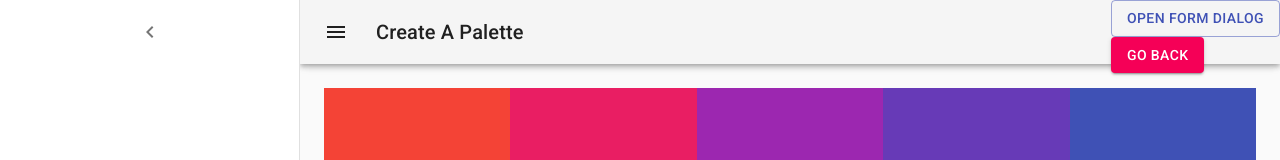
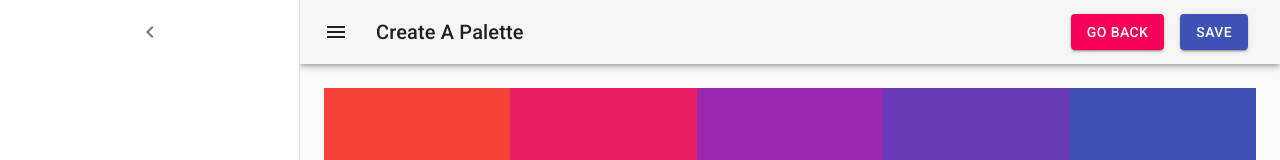
Before and after one commit to zomeru/zomify-colors, a React (Create React App) app: page /palette/new in a window 1280 px wide. Shown: the top 160 px of the page. Built offline with nearby package versions, Linux system fonts and the light colour scheme.

Commit message:
Style PaletteMetaForm

```diff
--- a/src/components/PaletteFormNav.jsx
+++ b/src/components/PaletteFormNav.jsx
@@ -1,4 +1,4 @@
-import React, { useState, useEffect } from 'react';
+import React, { useState } from 'react';
 import { Link } from 'react-router-dom';
 import { makeStyles } from '@material-ui/core/styles';
 import PaletteMetaForm from './PaletteMetaForm';
@@ -22,6 +22,7 @@ const useStyles = makeStyles(theme => ({
     }),
     flexDirection: 'row',
     justifyContent: 'space-between',
+    alignItems: 'center',
     height: '64px',
   },
   appBarShift: {
@@ -35,11 +36,29 @@ const useStyles = makeStyles(theme => ({
   menuButton: {
     marginRight: theme.spacing(2),
   },
-  navBtns: {},
+  navBtns: {
+    marginRight: '24px',
+
+    '& a': {
+      textDecoration: 'none',
+    },
+  },
+  button: {
+    margin: '0 0.5rem',
+
+    '& a': {
+      textDecoration: 'none',
+    },
+  },
 }));
 
 const PaletteFormNav = ({ open, handleDrawerOpen, handleSubmit }) => {
   const classes = useStyles();
+  const [formShowing, setFormShowing] = useState(false);
+
+  const showForm = () => {
+    setFormShowing(true);
+  };
 
   return (
     <div className={classes.root}>
@@ -66,14 +85,26 @@ const PaletteFormNav = ({ open, handleDrawerOpen, handleSubmit }) => {
           </Typography>
         </Toolbar>
         <div className={classes.navBtns}>
-          <PaletteMetaForm handleSubmit={handleSubmit} />
           <Link to='/'>
-            <Button variant='contained' color='secondary'>
+            <Button
+              variant='contained'
+              color='secondary'
+              className={classes.button}
+            >
               Go back
             </Button>
           </Link>
+          <Button
+            variant='contained'
+            color='primary'
+            onClick={showForm}
+            className={classes.button}
+          >
+            Save
+          </Button>
         </div>
       </AppBar>
+      {formShowing && <PaletteMetaForm handleSubmit={handleSubmit} />}
     </div>
   );
 };
--- a/src/components/PaletteMetaForm.jsx
+++ b/src/components/PaletteMetaForm.jsx
@@ -35,26 +35,24 @@ const PaletteMetaForm = ({ handleSubmit }) => {
   };
 
   return (
-    <div>
-      <Button variant='outlined' color='primary' onClick={handleClickOpen}>
-        Open form dialog
-      </Button>
     <Dialog
       open={open}
       onClose={handleClose}
       aria-labelledby='form-dialog-title'
     >
-        <DialogTitle id='form-dialog-title'>Subscribe</DialogTitle>
+      <DialogTitle id='form-dialog-title'>Choose a Palette Name</DialogTitle>
+      <ValidatorForm onSubmit={() => handleSubmit(newPaletteName)}>
         <DialogContent>
           <DialogContentText>
-            To subscribe to this website, please enter your email address here.
-            We will send updates occasionally.
+            Please enter a name for your new Palette.
           </DialogContentText>
-          <ValidatorForm onSubmit={() => handleSubmit(newPaletteName)}>
+
           <TextValidator
             label='Palette Name'
             value={newPaletteName}
             name='newPaletteName'
+            fullWidth
+            //margin='normal'
             onChange={newPaletteNameChangeHandler}
             validators={['isPaletteNameUnique', 'required']}
             errorMessages={[
@@ -62,21 +60,17 @@ const PaletteMetaForm = ({ handleSubmit }) => {
               'Enter a palette name',
             ]}
           ></TextValidator>
-            <Button variant='contained' color='primary' type='submit'>
-              Save Palette
-            </Button>
-          </ValidatorForm>
         </DialogContent>
         <DialogActions>
           <Button onClick={handleClose} color='primary'>
             Cancel
           </Button>
-          <Button onClick={handleClose} color='primary'>
-            Subscribe
+          <Button variant='contained' color='primary' type='submit'>
+            Save Palette
           </Button>
         </DialogActions>
+      </ValidatorForm>
     </Dialog>
-    </div>
   );
 };
 
```
Lines whose indentation alone changed are shown as unchanged.
